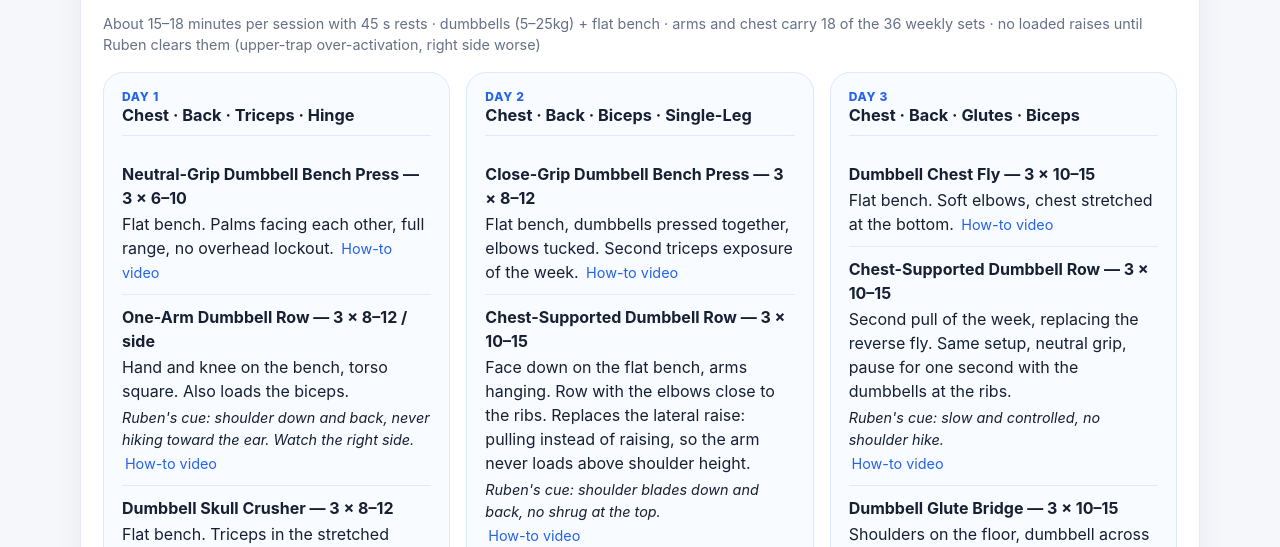
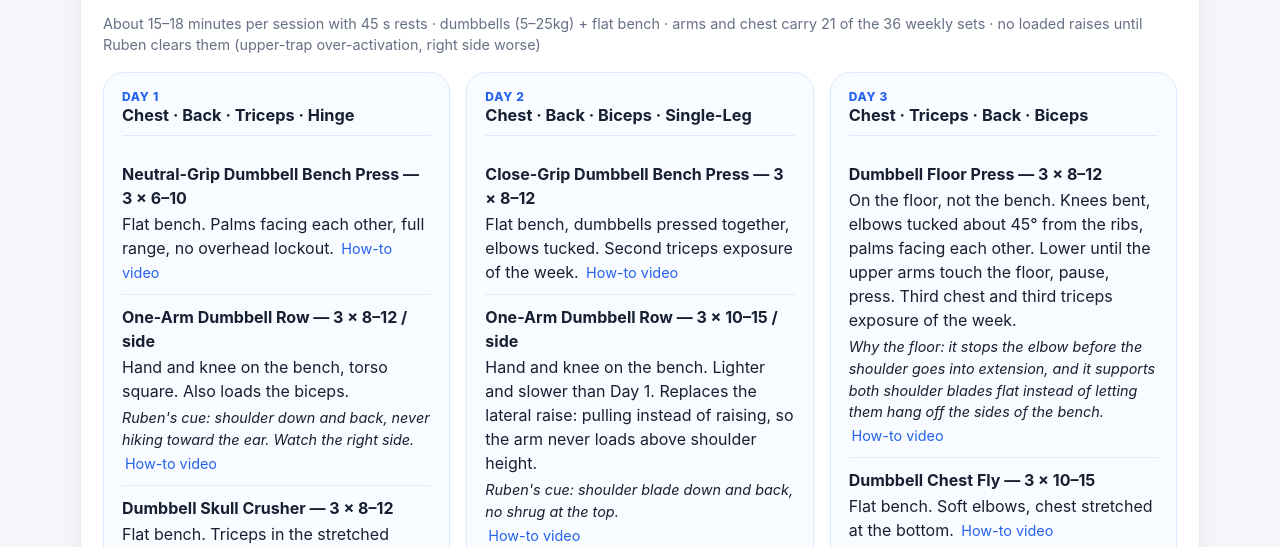
Before and after one commit to viniciusacmauro/Health, a plain HTML site: page index.html in a window 1280 px wide. Shown: the part 228-775 px from the top of the page. Drawn offline with Linux system fonts and the light colour scheme.

Commit message:
Add files via upload

```diff
--- a/index.html
+++ b/index.html
@@ -512,7 +512,7 @@
           <div>
             <h2>3-day program · 4 exercises per session</h2>
           </div>
-          <p class="small">About 15–18 minutes per session with 45 s rests · dumbbells (5–25kg) + flat bench · arms and chest carry 18 of the 36 weekly sets · no loaded raises until Ruben clears them (upper-trap over-activation, right side worse)</p>
+          <p class="small">About 15–18 minutes per session with 45 s rests · dumbbells (5–25kg) + flat bench · arms and chest carry 21 of the 36 weekly sets · no loaded raises until Ruben clears them (upper-trap over-activation, right side worse)</p>
         </div>
 
         <div class="program-grid">
@@ -530,18 +530,18 @@
             <div class="day-header"><span class="day-label">Day 2</span><h3>Chest · Back · Biceps · Single-Leg</h3></div>
             <ul class="exercise-list">
               <li class="exercise-item"><strong>Close-Grip Dumbbell Bench Press — 3 × 8–12</strong><span>Flat bench, dumbbells pressed together, elbows tucked. Second triceps exposure of the week.</span> <a href="https://www.youtube.com/results?search_query=close+grip+dumbbell+bench+press+crush+press+how+to" target="_blank" rel="noopener noreferrer">How-to video</a></li>
-              <li class="exercise-item"><strong>Chest-Supported Dumbbell Row — 3 × 10–15</strong><span>Face down on the flat bench, arms hanging. Row with the elbows close to the ribs. Replaces the lateral raise: pulling instead of raising, so the arm never loads above shoulder height.</span><span class="cue">Ruben's cue: shoulder blades down and back, no shrug at the top.</span> <a href="https://www.youtube.com/results?search_query=chest+supported+dumbbell+row+flat+bench+how+to" target="_blank" rel="noopener noreferrer">How-to video</a></li>
+              <li class="exercise-item"><strong>One-Arm Dumbbell Row — 3 × 10–15 / side</strong><span>Hand and knee on the bench. Lighter and slower than Day 1. Replaces the lateral raise: pulling instead of raising, so the arm never loads above shoulder height.</span><span class="cue">Ruben's cue: shoulder blade down and back, no shrug at the top.</span> <a href="https://www.youtube.com/results?search_query=one+arm+dumbbell+row+bench+how+to" target="_blank" rel="noopener noreferrer">How-to video</a></li>
               <li class="exercise-item"><strong>Seated Dumbbell Curl — 3 × 8–12</strong><span>Biceps. Seated on the flat bench, upper arm still.</span> <a href="https://www.youtube.com/results?search_query=seated+dumbbell+biceps+curl+how+to" target="_blank" rel="noopener noreferrer">How-to video</a></li>
               <li class="exercise-item"><strong>Dumbbell Split Squat — 3 × 8–12 / side</strong><span>Single-leg glute and quad work — the direct hip-stability lift. Hand on a wall for balance.</span> <a href="https://www.youtube.com/results?search_query=dumbbell+split+squat+how+to" target="_blank" rel="noopener noreferrer">How-to video</a></li>
             </ul>
           </article>
 
           <article class="program-card">
-            <div class="day-header"><span class="day-label">Day 3</span><h3>Chest · Back · Glutes · Biceps</h3></div>
+            <div class="day-header"><span class="day-label">Day 3</span><h3>Chest · Triceps · Back · Biceps</h3></div>
             <ul class="exercise-list">
+              <li class="exercise-item"><strong>Dumbbell Floor Press — 3 × 8–12</strong><span>On the floor, not the bench. Knees bent, elbows tucked about 45° from the ribs, palms facing each other. Lower until the upper arms touch the floor, pause, press. Third chest and third triceps exposure of the week.</span><span class="cue">Why the floor: it stops the elbow before the shoulder goes into extension, and it supports both shoulder blades flat instead of letting them hang off the sides of the bench.</span> <a href="https://www.youtube.com/results?search_query=dumbbell+floor+press+how+to" target="_blank" rel="noopener noreferrer">How-to video</a></li>
               <li class="exercise-item"><strong>Dumbbell Chest Fly — 3 × 10–15</strong><span>Flat bench. Soft elbows, chest stretched at the bottom.</span> <a href="https://www.youtube.com/results?search_query=flat+bench+dumbbell+chest+fly+how+to" target="_blank" rel="noopener noreferrer">How-to video</a></li>
-              <li class="exercise-item"><strong>Chest-Supported Dumbbell Row — 3 × 10–15</strong><span>Second pull of the week, replacing the reverse fly. Same setup, neutral grip, pause for one second with the dumbbells at the ribs.</span><span class="cue">Ruben's cue: slow and controlled, no shoulder hike.</span> <a href="https://www.youtube.com/results?search_query=chest+supported+dumbbell+row+flat+bench+how+to" target="_blank" rel="noopener noreferrer">How-to video</a></li>
-              <li class="exercise-item"><strong>Dumbbell Glute Bridge — 3 × 10–15</strong><span>Shoulders on the floor, dumbbell across the hips. Ribs down, squeeze the glutes at the top. Added for the pelvis resting forward, which Ruben found compresses the lower back, right side worse.</span> <a href="https://www.youtube.com/results?search_query=dumbbell+glute+bridge+floor+how+to" target="_blank" rel="noopener noreferrer">How-to video</a></li>
+              <li class="exercise-item"><strong>One-Arm Dumbbell Row — 3 × 10–15 / side</strong><span>Third pull of the week, replacing the reverse fly. Hand and knee on the bench, neutral grip, pause for one second with the dumbbell at the ribs.</span><span class="cue">Ruben's cue: slow and controlled, no shoulder hike.</span> <a href="https://www.youtube.com/results?search_query=one+arm+dumbbell+row+bench+how+to" target="_blank" rel="noopener noreferrer">How-to video</a></li>
               <li class="exercise-item"><strong>Dumbbell Hammer Curl — 3 × 8–12</strong><span>Brachialis and forearm, neutral grip throughout.</span> <a href="https://www.youtube.com/results?search_query=dumbbell+hammer+curl+how+to" target="_blank" rel="noopener noreferrer">How-to video</a></li>
             </ul>
           </article>
```
